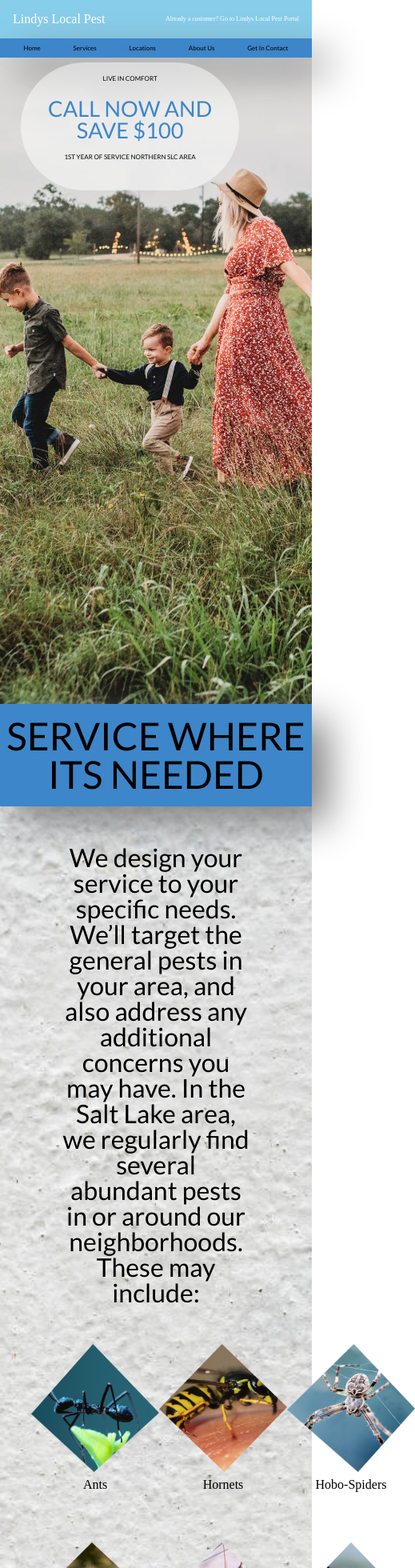
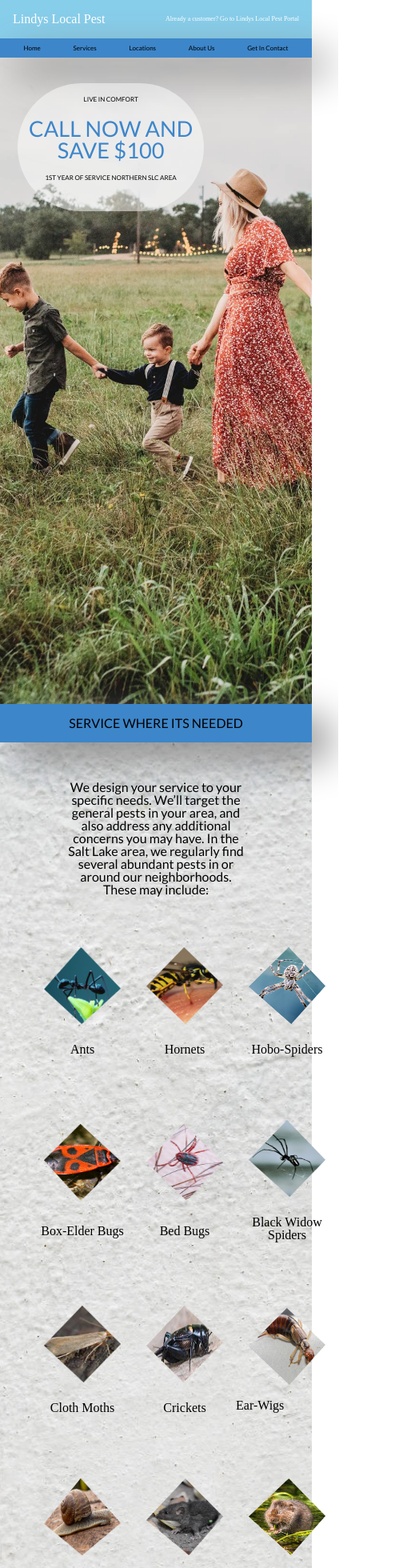
Before and after one commit to cjogles/Lindys-Local-Pest, a React (Create React App) app: page / in a window 390 px wide. Shown: the top 1960 px of the page at 80% size, 519 px wide, since content can reach past the window. Built offline with nearby package versions, Linux system fonts and the light colour scheme.

Commit message:
added styling for mobile

```diff
--- a/src/components/Footer.js
+++ b/src/components/Footer.js
@@ -18,7 +18,11 @@ export default function Footer() {
           <div className="box3">
             <a href="#">About Us</a>
             <a href="mailto: marcuslindmeir718@gmail.com?subject=Interested in Lindys Local Pest Controlbody=Hello Lindys Local Pest Control!%0D%0A %0D%0A I am interested in learning more about your services. %0D%0A %0D%0A Sincerely, %0D%0A %0D%0A <your name and contact information here>">Get In Contact</a>
+            <button><a href="tel:3853140144">Call Now!</a></button>
           </div>
+        </div>
+        <div className="callNow">
+          <button><a href="tel:3853140144">Call Now!</a></button>
         </div>
     </>
   );
--- a/src/components/Hero.js
+++ b/src/components/Hero.js
@@ -11,7 +11,7 @@ export default function Hero() {
           <div className="box1">
             <div className="heroText">
               <h4>LIVE IN COMFORT</h4>
-              <h2>CALL NOW AND SAVE $100</h2>
+              <a href="tel:3853140144"><h2>CALL NOW AND SAVE $100</h2></a>
               <h4 className="location">1ST YEAR OF SERVICE NORTHERN SLC AREA</h4>
             </div>
           </div>
--- a/src/css/index.css
+++ b/src/css/index.css
@@ -169,9 +169,10 @@ html {
 }
 @media (max-width:500px) {
   .hero .heroTextContainer .box1 .heroText {
-    margin-top: 0.4rem;
+    width: 60%;
+    margin-top: 2rem;
     height: 10rem;
-    margin-right: 4rem;
+    margin-right: 7rem;
   }
 }
 .hero .heroTextContainer .box1 .heroText h4 {
@@ -185,14 +186,18 @@ html {
     margin-top: 1rem;
   }
 }
-.hero .heroTextContainer .box1 .heroText h2 {
+.hero .heroTextContainer .box1 .heroText a {
+  text-decoration: none;
+}
+.hero .heroTextContainer .box1 .heroText a h2 {
   font-family: 'Lato', sans-serif;
   font-size: 2rem;
   margin-top: 3rem;
   color: #3d86ca;
+  text-decoration: none;
 }
 @media (max-width:500px) {
-  .hero .heroTextContainer .box1 .heroText h2 {
+  .hero .heroTextContainer .box1 .heroText a h2 {
     font-size: 1.7rem;
     margin-top: 1.2rem;
   }
@@ -293,6 +298,11 @@ div.bugs div.bugsMenu h2 {
   padding-bottom: 1rem;
   box-shadow: 20px 20px 50px gray;
 }
+@media (max-width:500px) {
+  div.bugs div.bugsMenu h2 {
+    font-size: 1rem;
+  }
+}
 div.bugs div.bugsMenu p {
   font-family: 'Lato', sans-serif;
   font-size: 2rem;
@@ -302,6 +312,11 @@ div.bugs div.bugsMenu p {
   color: black;
   padding-top: 3rem;
   padding-bottom: 3rem;
+}
+@media (max-width:500px) {
+  div.bugs div.bugsMenu p {
+    font-size: 1rem;
+  }
 }
 div.bugs div.explore-bugs {
   display: flex;
@@ -320,6 +335,13 @@ div.bugs div.explore-bugs div.bug-row1 div div {
 div.bugs div.explore-bugs div.bug-row1 div div img {
   width: 10rem;
   height: 10rem;
+}
+@media (max-width:500px) {
+  div.bugs div.explore-bugs div.bug-row1 div div img {
+    width: 6rem;
+    height: 6rem;
+    padding: 1rem;
+  }
 }
 div.bugs div.explore-bugs div.bug-row1 div div h2 {
   text-align: center;
@@ -340,6 +362,13 @@ div.bugs div.explore-bugs div.bug-row2 div div img {
   width: 10rem;
   height: 10rem;
 }
+@media (max-width:500px) {
+  div.bugs div.explore-bugs div.bug-row2 div div img {
+    width: 6rem;
+    height: 6rem;
+    padding: 1rem;
+  }
+}
 div.bugs div.explore-bugs div.bug-row2 div div h2 {
   text-align: center;
   padding-top: 0.5rem;
@@ -359,6 +388,13 @@ div.bugs div.explore-bugs div.bug-row3 div div img {
   width: 10rem;
   height: 10rem;
 }
+@media (max-width:500px) {
+  div.bugs div.explore-bugs div.bug-row3 div div img {
+    width: 6rem;
+    height: 6rem;
+    padding: 1rem;
+  }
+}
 div.bugs div.explore-bugs div.bug-row3 div div h2 {
   text-align: center;
   padding-top: 0.5rem;
@@ -377,6 +413,13 @@ div.bugs div.explore-bugs div.bug-row4 div div {
 div.bugs div.explore-bugs div.bug-row4 div div img {
   width: 10rem;
   height: 10rem;
+}
+@media (max-width:500px) {
+  div.bugs div.explore-bugs div.bug-row4 div div img {
+    width: 6rem;
+    height: 6rem;
+    padding: 1rem;
+  }
 }
 div.bugs div.explore-bugs div.bug-row4 div div h2 {
   text-align: center;
@@ -403,11 +446,21 @@ div.footerContainer div.box1 h2 {
   color: white;
   padding-bottom: 2rem;
 }
+@media (max-width:500px) {
+  div.footerContainer div.box1 p {
+    display: none;
+  }
+}
 div.footerContainer div.box2 {
   width: 33%;
   display: flex;
   flex-direction: column;
   padding-left: 12rem;
+}
+@media (max-width:500px) {
+  div.footerContainer div.box2 {
+    padding-left: 1rem;
+  }
 }
 div.footerContainer div.box2 a {
   padding: 0.5rem;
@@ -424,3 +477,44 @@ div.footerContainer div.box3 a {
   text-decoration: none;
   color: white;
 }
+@media (max-width:500px) {
+  div.footerContainer div.box3 a {
+    padding-left: 1rem;
+  }
+}
+div.footerContainer div.box3 button {
+  margin-top: 1rem;
+  width: 10rem;
+}
+div.footerContainer div.box3 button a {
+  color: black;
+}
+@media (max-width:500px) {
+  div.footerContainer div.box3 button {
+    display: none;
+  }
+}
+div.callNow {
+  display: none;
+}
+@media (max-width:500px) {
+  div.callNow {
+    display: flex;
+    justify-content: center;
+    background-color: #3d86ca;
+    text-align: center;
+  }
+}
+@media (max-width:500px) {
+  div.callNow button {
+    text-decoration: none;
+    margin-bottom: 1rem;
+    color: black;
+  }
+}
+@media (max-width:500px) {
+  div.callNow button a {
+    text-decoration: none;
+    color: black;
+  }
+}
--- a/src/less/hero.less
+++ b/src/less/hero.less
@@ -8,7 +8,6 @@
   .heroTextContainer {
     display: flex;
     justify-content: flex-start;
-    // border: solid blue;
     display: flex;
     height: 100%;
     .box1 {
@@ -30,9 +29,10 @@
         align-content: space-between;
         flex-direction: column;
         @media @mobile1 {
-          margin-top: .4rem;
+          width: 60%;
+          margin-top: 2rem;
           height: 10rem;
-          margin-right: 4rem;
+          margin-right: 7rem;
         }
         h4{
           font-family: 'Lato', sans-serif;
@@ -43,15 +43,19 @@
             margin-top: 1rem;
           }
         }
+        a {
+          text-decoration: none;
           h2{
             font-family: 'Lato', sans-serif;
             font-size: 2rem;
             margin-top:3rem;
             color: #3d86ca;
+            text-decoration: none;
               @media @mobile1 {
                 font-size: 1.7rem;
                 margin-top: 1.2rem;
 
+              }
           }
         }
       }
```
Also changed, not shown: src/less/bugs.less (+26 -1 lines), src/less/footer.less (+44 -0 lines). Lines whose indentation alone changed are shown as unchanged.
